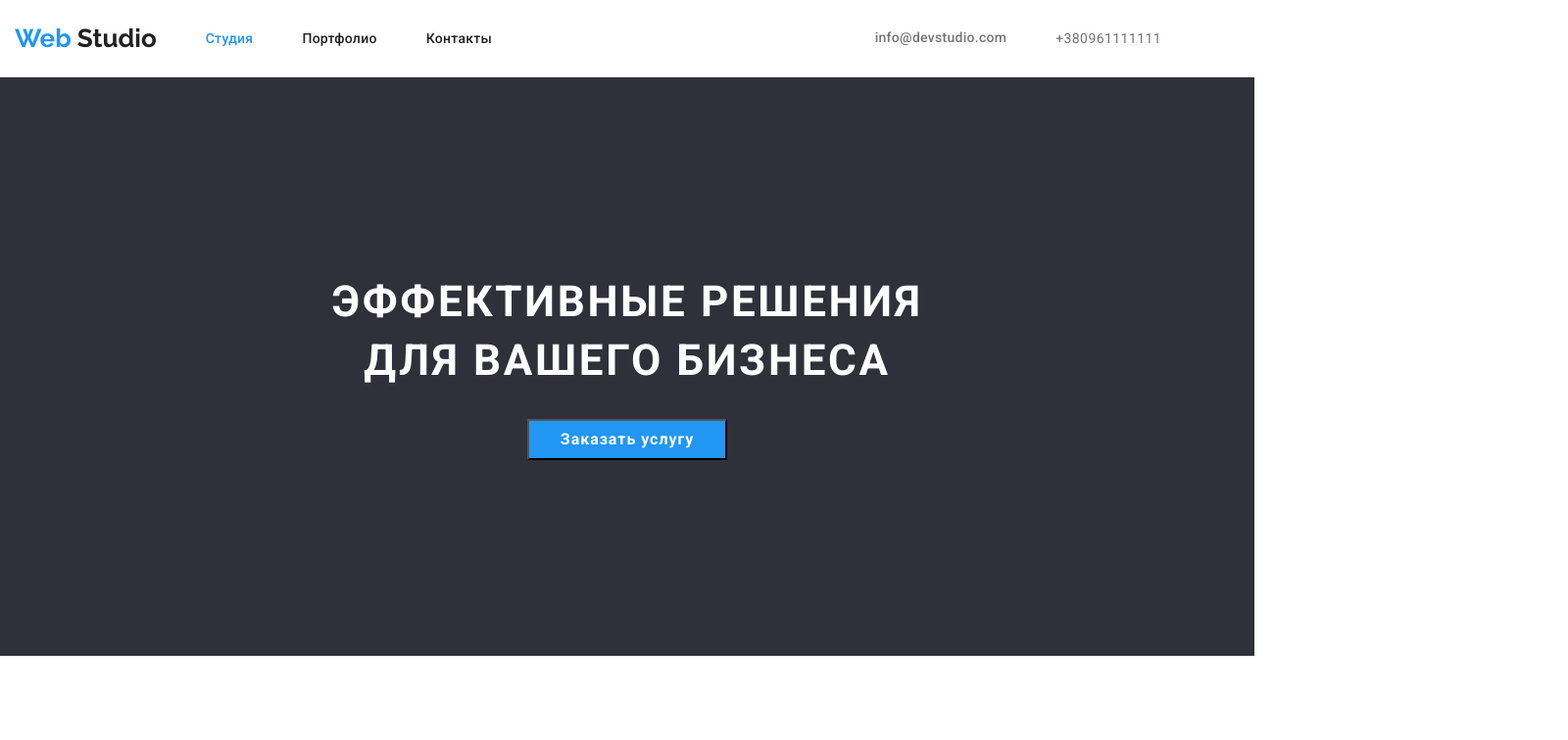
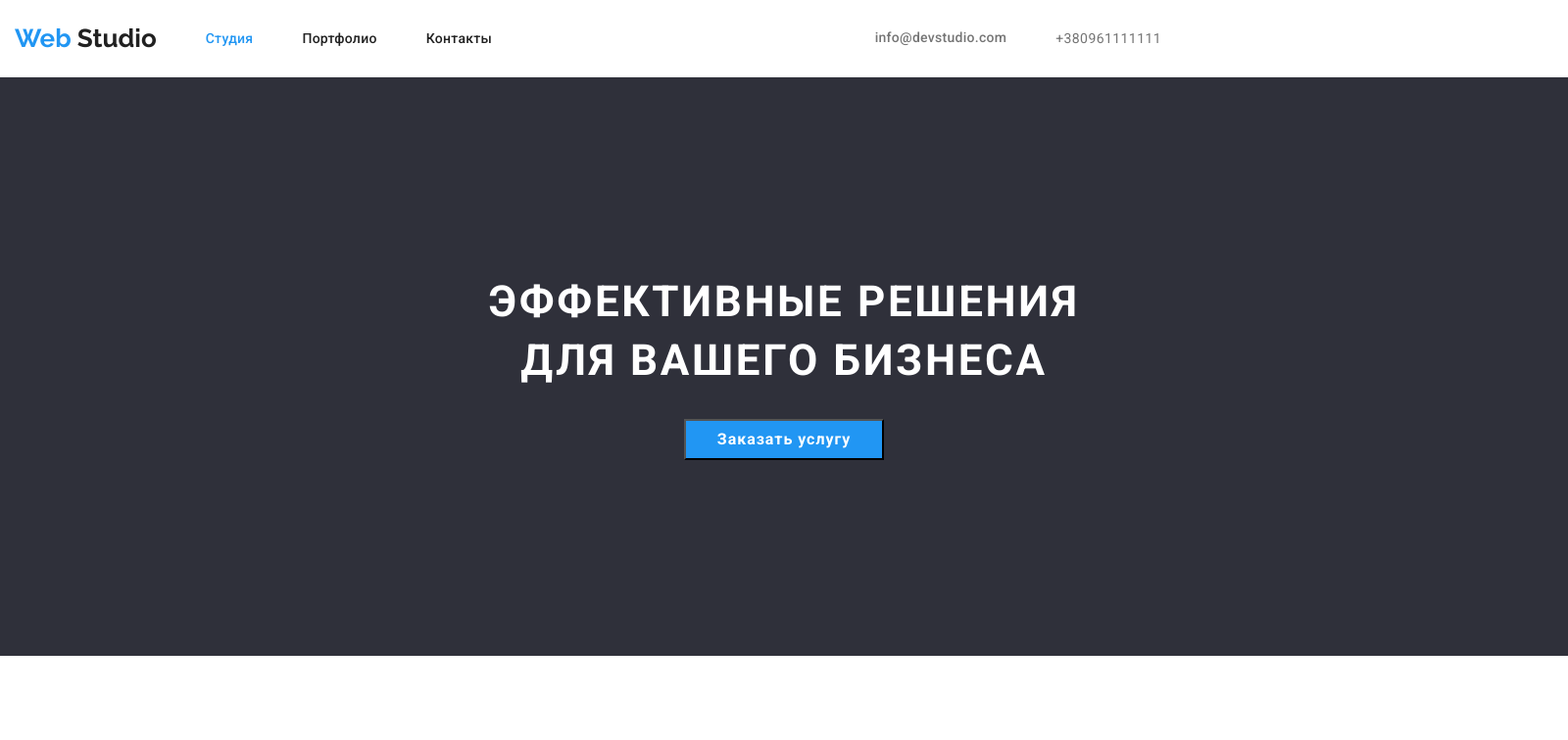
Before and after one commit to xxxsergxxx1990/Project-2, a plain HTML site: page index.html in a window 1280 px wide. Shown: the top 756 px of the page at 98% size, 1600 px wide, since content can reach past the window. Drawn offline with nearby package versions, Linux system fonts and the light colour scheme.

Commit message:
Update index.css

```diff
--- a/css/index.css
+++ b/css/index.css
@@ -12,8 +12,13 @@
 .section-hero {
   background: #2f303a;
   text-align: center;
-    padding-top: 200px;
+  width: 1600px;
+  padding-top: 200px;
   padding-bottom: 200px;
+  display: flex;
+  justify-content: center;
+  margin-left: auto;
+
 }
 .section-hero-but {
   background-color: #2196f3;
@@ -144,6 +149,7 @@
   flex-wrap: wrap;
   margin-left: -30px;
   margin-top: -30px;
+  padding-bottom: 94px;
 
 }
 .one-team-image{
```
